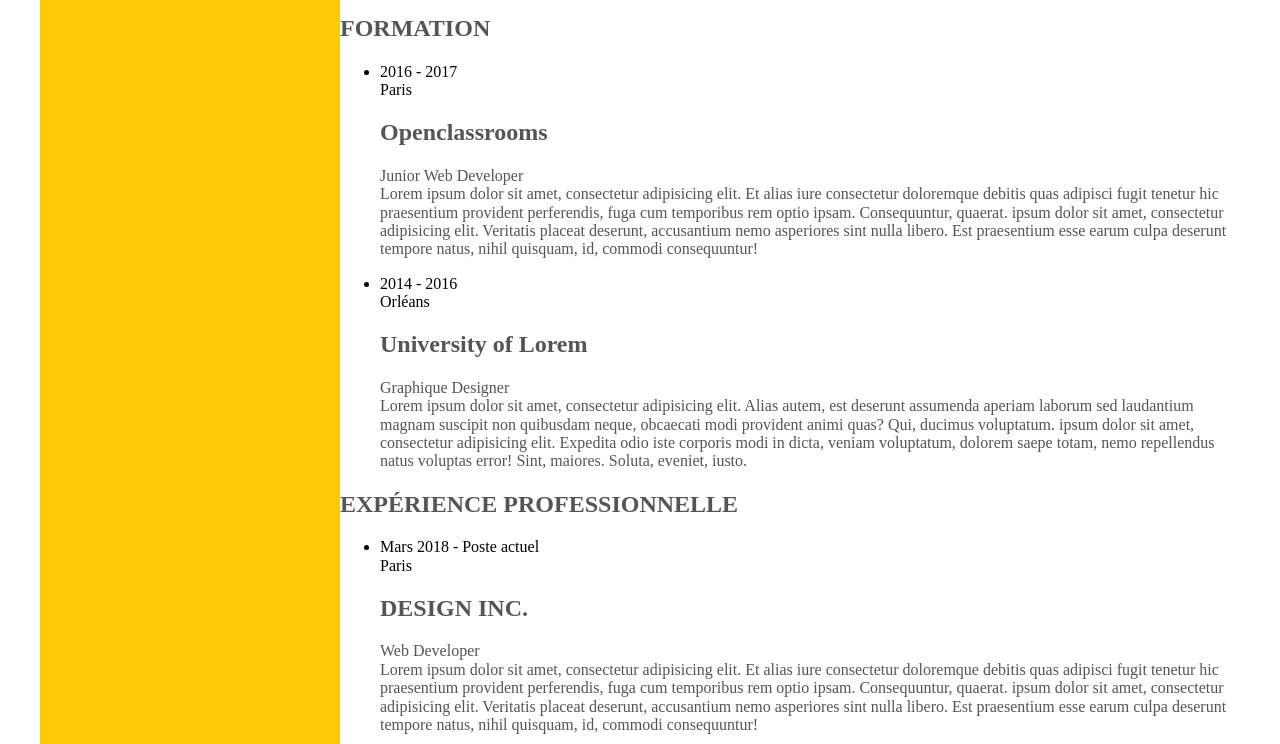
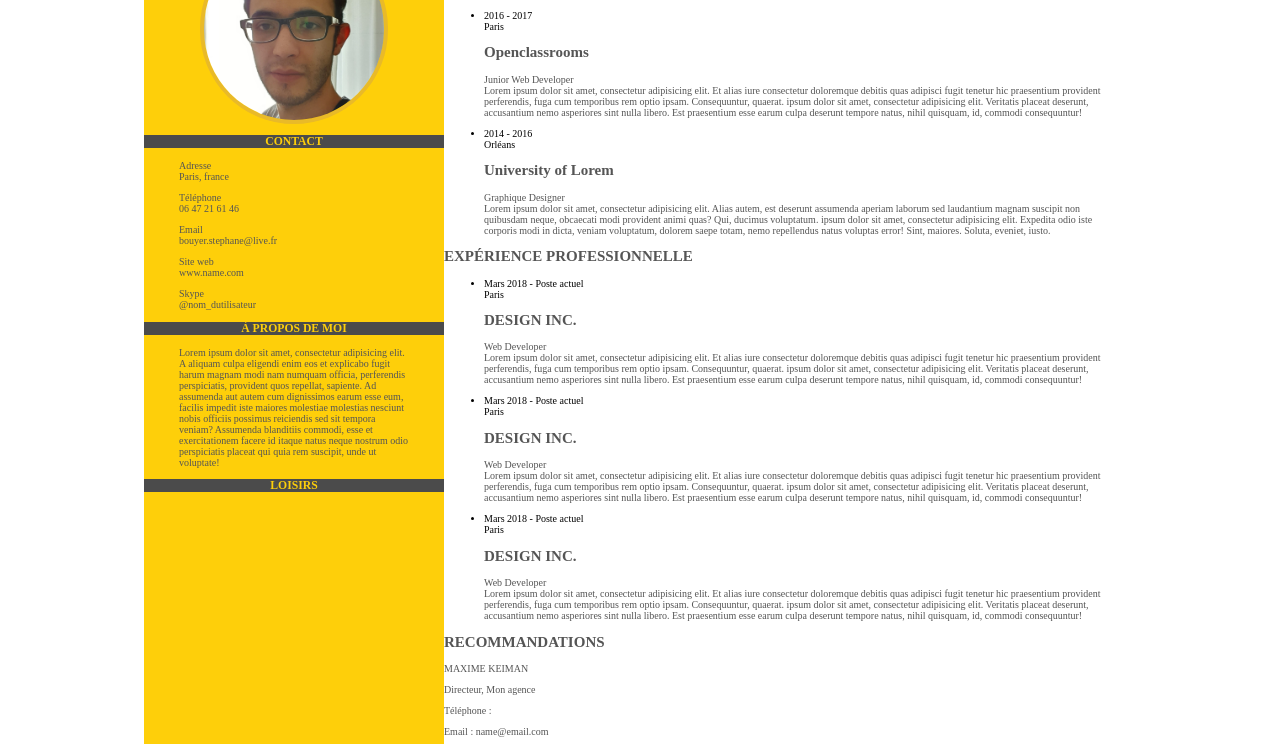
Before and after one commit to bouyerstephane/bouyerstephane.github.io, a plain HTML site: page index.html in a window 1280 px wide. Shown: the part 76-820 px from the top of the page. Drawn offline with Linux system fonts and the light colour scheme.

Commit message:
squellette

```diff
--- a/index.html
+++ b/index.html
@@ -2,12 +2,31 @@
 <html lang="en">
 <head>
 	<meta charset="UTF-8">
-	<link rel="stylesheet" href="style/normalize.css">
 	<link rel="stylesheet" href="style/style.css">
 	<title>Stephane</title>
 </head>
 <body>
 	<div id="blockpage">
+		<div id="left">
+			<img src="img/Profil.jpg" alt="Photo">
+			<article id="Contact">
+				<h3>CONTACT</h3>
+				<p>Adresse <br>Paris, france</p>
+				<p>Téléphone <br>06 47 21 61 46</p>
+				<p>Email <br>bouyer.stephane@live.fr</p>
+				<p>Site web <br>www.name.com</p>
+				<p>Skype <br>@nom_dutilisateur</p>
+			</article>
+			<article>
+				<h3>À PROPOS DE MOI</h3>
+				<p>Lorem ipsum dolor sit amet, consectetur adipisicing elit. A aliquam culpa eligendi enim eos et explicabo fugit harum magnam modi nam numquam officia, perferendis perspiciatis, provident quos repellat, sapiente. Ad assumenda aut autem cum dignissimos earum esse eum, facilis impedit iste maiores molestiae molestias nesciunt nobis officiis possimus reiciendis sed sit tempora veniam? Assumenda blanditiis commodi, esse et exercitationem facere id itaque natus neque nostrum odio perspiciatis placeat qui quia rem suscipit, unde ut voluptate!</p>
+			</article>
+			<article>
+				<h3>LOISIRS</h3>
+			</article>
+
+		</div>
+
 		<div id="right">
 			<header>
 				<h1>Stephane Bouyer</h1>
@@ -67,9 +86,7 @@
 					</div>
 				</section>
 		</div>
-		<div id="left">
 
-		</div>
 	</div>
 </body>
 </html>
--- a/style/style.css
+++ b/style/style.css
@@ -1,11 +1,13 @@
+html{
+	font-size: 62.5%;
+}
 body{
 	margin: 0 ;
 }
 #blockpage{
-	width: 1200px;
+	width: 99.2rem;
 	margin:0 auto;
 	display: flex;
-	flex-direction: row-reverse;
 }
 
 h1{
@@ -18,9 +20,30 @@ p,h2{
 }
 
 #left{
-	width: 300px;
-	background-color: #FECA07 ;
+	width: 30rem;
+	background-color: #fecf0a ;
+}
+
+img{
+	display: block;
+	margin: 1rem auto;
+	width: 18rem;
+	height: auto;
+	border: solid #e9ba28 0.4rem;
+	border-radius: 10rem;
+
 }
 #right{
-	width: 900px;
+	width:66rem;
 }
+
+article p{
+	margin-left: 3.5rem;
+	margin-right: 3.5rem;
+}
+
+article h3{
+	text-align: center;
+	background-color: #4b4b4b;
+	color: #fecf0a;
+}
```
Also changed, not shown: 15550721972967_Resume - 3.png (added), img/Profil.jpg (added).
